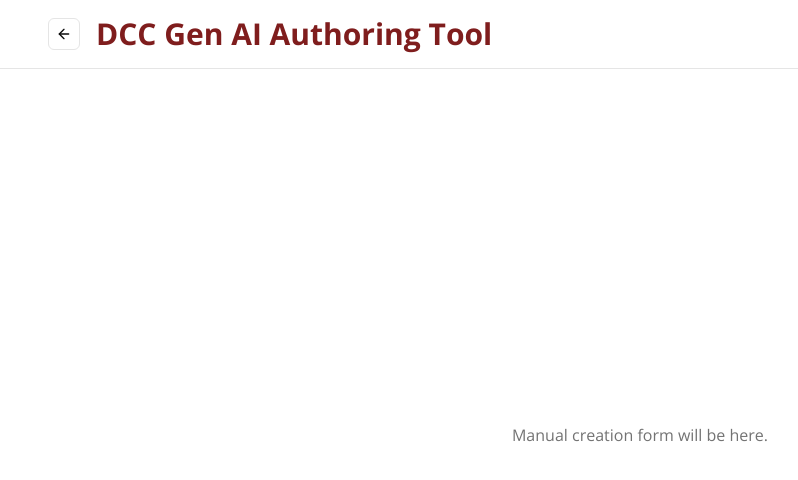
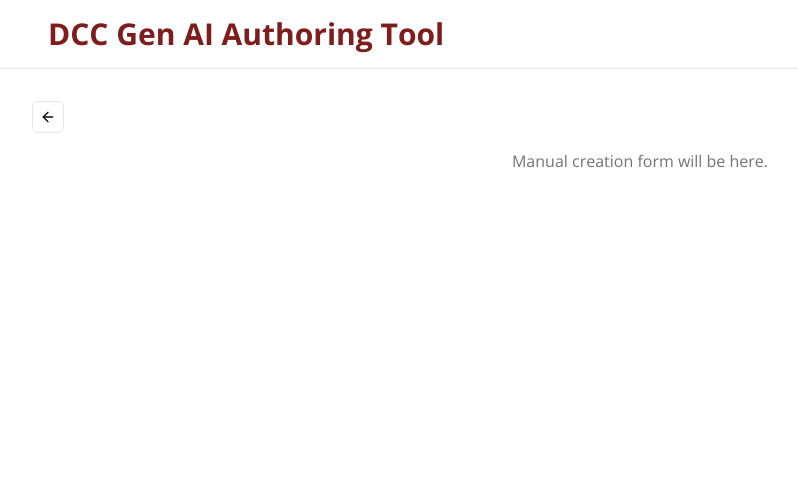
Before and after one commit to oneorigin-2-0/dcc-credential-co-writer, a Next.js app in the folder frontend/: page /manual in a window 1280 px wide. Shown: the top 480 px of the page, without its empty margins (0-798 px from the left). Built offline with nearby package versions, Linux system fonts and the light colour scheme.

Commit message:
Hey, you are not suppose to add this on header, instead on the page !

```diff
--- a/frontend/src/app/genai/page.tsx
+++ b/frontend/src/app/genai/page.tsx
@@ -5,6 +5,7 @@ import { useForm, FormProvider } from 'react-hook-form';
 import { zodResolver } from '@hookform/resolvers/zod';
 import * as z from 'zod';
 import Image from 'next/image';
+import { useRouter } from 'next/navigation';
 import {
   Form,
   FormControl,
@@ -22,7 +23,7 @@ import {
   CardTitle,
   CardFooter,
 } from '@/components/ui/card';
-import { Award, WandSparkles, Download, Loader2, UploadCloud, FileText, Type } from 'lucide-react';
+import { Award, WandSparkles, Download, Loader2, UploadCloud, FileText, Type, ArrowLeft } from 'lucide-react';
 import { useToast } from '@/hooks/use-toast';
 import { Input } from '@/components/ui/input';
 
@@ -44,6 +45,7 @@ type BadgeFormValues = z.infer<typeof badgeFormSchema>;
 export default function GenAIPage() {
   const [isGenerating, setIsGenerating] = useState(false);
   const { toast } = useToast();
+  const router = useRouter();
 
   const form = useForm<BadgeFormValues>({
     resolver: zodResolver(badgeFormSchema),
@@ -145,6 +147,15 @@ export default function GenAIPage() {
     <div className="flex flex-col min-h-screen bg-background">
       <Header />
       <main className="flex-1 container mx-auto p-4 md:p-8">
+        <Button
+          variant="outline"
+          size="icon"
+          className="h-8 w-8 mb-4"
+          onClick={() => router.back()}
+        >
+          <ArrowLeft className="h-4 w-4" />
+          <span className="sr-only">Back</span>
+        </Button>
         <div className="flex justify-center">
           <div className="w-full max-w-2xl">
             <FormProvider {...form}>
--- a/frontend/src/app/manual/page.tsx
+++ b/frontend/src/app/manual/page.tsx
@@ -1,13 +1,29 @@
+'use client';
+
 import { Header } from "@/components/shared/header";
-import { Pencil } from 'lucide-react';
+import { Button } from "@/components/ui/button";
+import { ArrowLeft } from 'lucide-react';
+import { useRouter } from "next/navigation";
 
 export default function ManualPage() {
+  const router = useRouter();
   return (
     <div className="flex flex-col min-h-screen bg-background">
       <Header />
-      <main className="flex-1 container mx-auto p-4 md:p-8 flex items-center justify-center">
-        <div className="w-full max-w-2xl">
-            <p className="text-center text-muted-foreground">Manual creation form will be here.</p>
+      <main className="flex-1 container mx-auto p-4 md:p-8">
+        <Button
+          variant="outline"
+          size="icon"
+          className="h-8 w-8 mb-4"
+          onClick={() => router.back()}
+        >
+          <ArrowLeft className="h-4 w-4" />
+          <span className="sr-only">Back</span>
+        </Button>
+        <div className="flex items-center justify-center">
+          <div className="w-full max-w-2xl">
+              <p className="text-center text-muted-foreground">Manual creation form will be here.</p>
+          </div>
         </div>
       </main>
     </div>
--- a/frontend/src/components/shared/header.tsx
+++ b/frontend/src/components/shared/header.tsx
@@ -1,29 +1,11 @@
 'use client';
 
 import Link from 'next/link';
-import { usePathname, useRouter } from 'next/navigation';
-import { Button } from '@/components/ui/button';
-import { ArrowLeft } from 'lucide-react';
 
 export function Header() {
-  const pathname = usePathname();
-  const router = useRouter();
-  const isHomePage = pathname === '/';
-
   return (
     <header className="p-4 border-b bg-card">
       <div className="container mx-auto flex items-center gap-4">
-        {!isHomePage && (
-          <Button
-            variant="outline"
-            size="icon"
-            className="h-8 w-8"
-            onClick={() => router.back()}
-          >
-            <ArrowLeft className="h-4 w-4" />
-            <span className="sr-only">Back</span>
-          </Button>
-        )}
         <h1 className="text-3xl font-bold font-headline text-primary">
           <Link href="/">DCC Gen AI Authoring Tool</Link>
         </h1>
```
